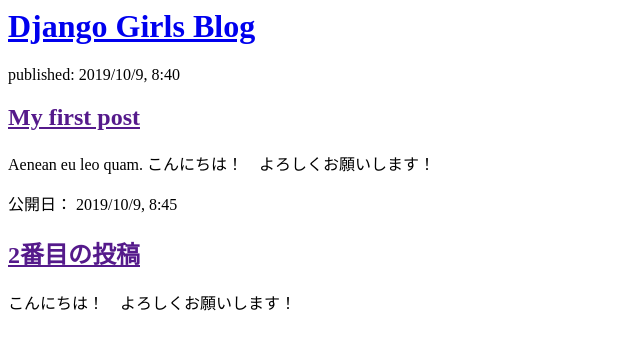
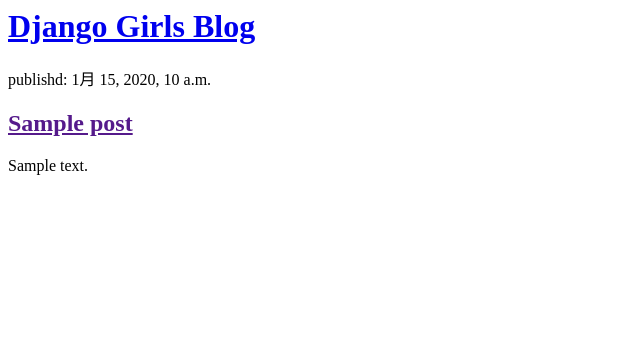
Before and after one commit to mizuhosi/my-first-blog, a Django app: template blog/templates/blog/post_list.html in a window 1280 px wide. Shown: the top 350 px of the page, without its empty margins (0-640 px from the left). Run offline with Django 3.2, Linux system fonts and the light colour scheme; the template is opened without the code that fills it: most values are stand-ins (such as "Sample title", 1, 10 or a date in 2020).

Commit message:
Modefied templates to display posts from datebase.

```diff
--- a/blog/templates/blog/post_list.html
+++ b/blog/templates/blog/post_list.html
@@ -7,16 +7,14 @@
         <h1><a href="/">Django Girls Blog</a></h1>
     </div>
 
-    <div>
-        <p>published: 2019/10/9, 8:40</p>
-        <h2><a href="">My first post</a></h2>
-        <p>Aenean eu leo quam. こんにちは！　よろしくお願いします！</p>
-    </div>
+    {% for post in posts %}
+        <div>
+            <p>publishd: {{ post.published_date }} </p>
+            <h2><a href="">{{ post.title }}</a></h2>
+            <p>{{ post.text|linebreaksbr }}</p>
 
-    <div>
-        <p>公開日： 2019/10/9, 8:45</p>
-        <h2><a href="">2番目の投稿</a></h2>
-        <p>こんにちは！　よろしくお願いします！</p>
-    </div>
+        </div>
+    {% endfor %}
+
 </body>
 </html>
--- a/blog/views.py
+++ b/blog/views.py
@@ -1,4 +1,7 @@
 from django.shortcuts import render
+from django.utils import timezone
+from .models import Post
 
 def post_list(request):
-    return render(request, 'blog/post_list.html', {})
+    posts = Post.objects.filter(published_date__lte=timezone.now()).order_by('published_date')
+    return render(request, 'blog/post_list.html', {'posts':posts})
```
